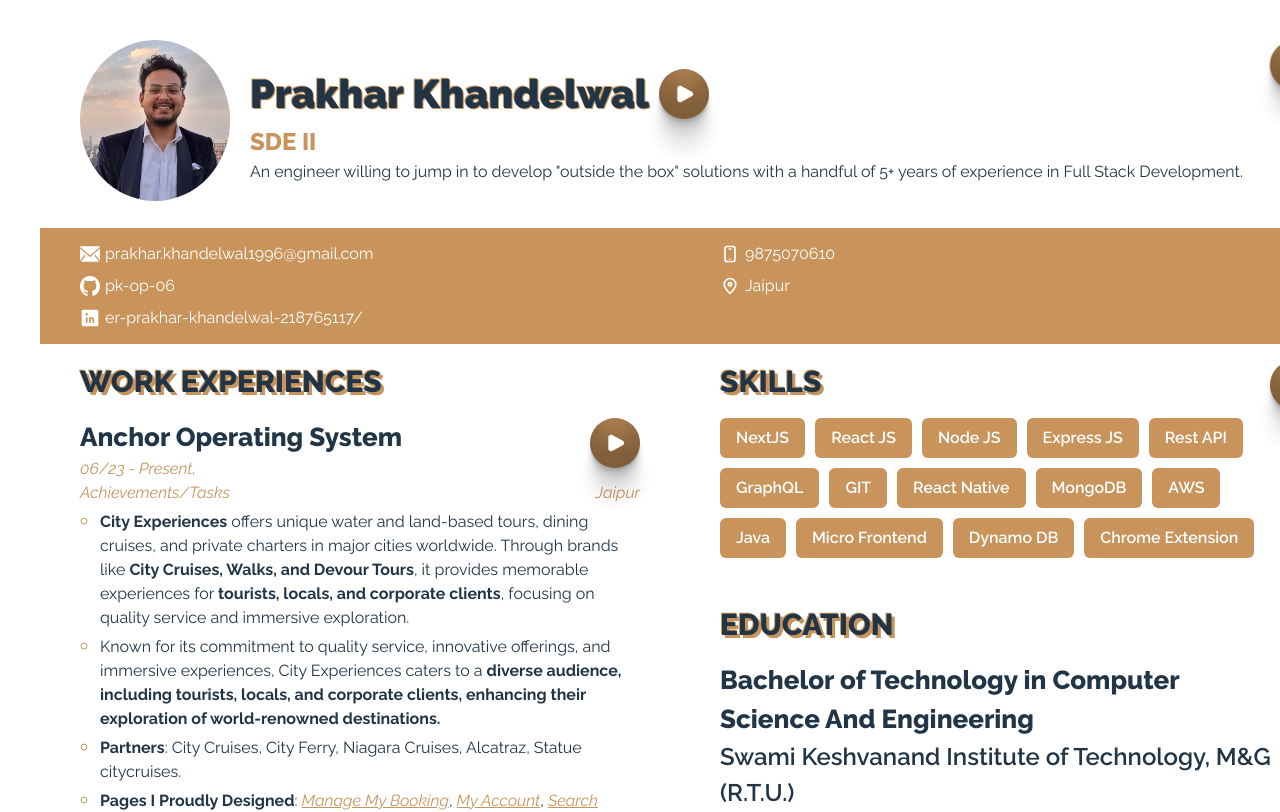
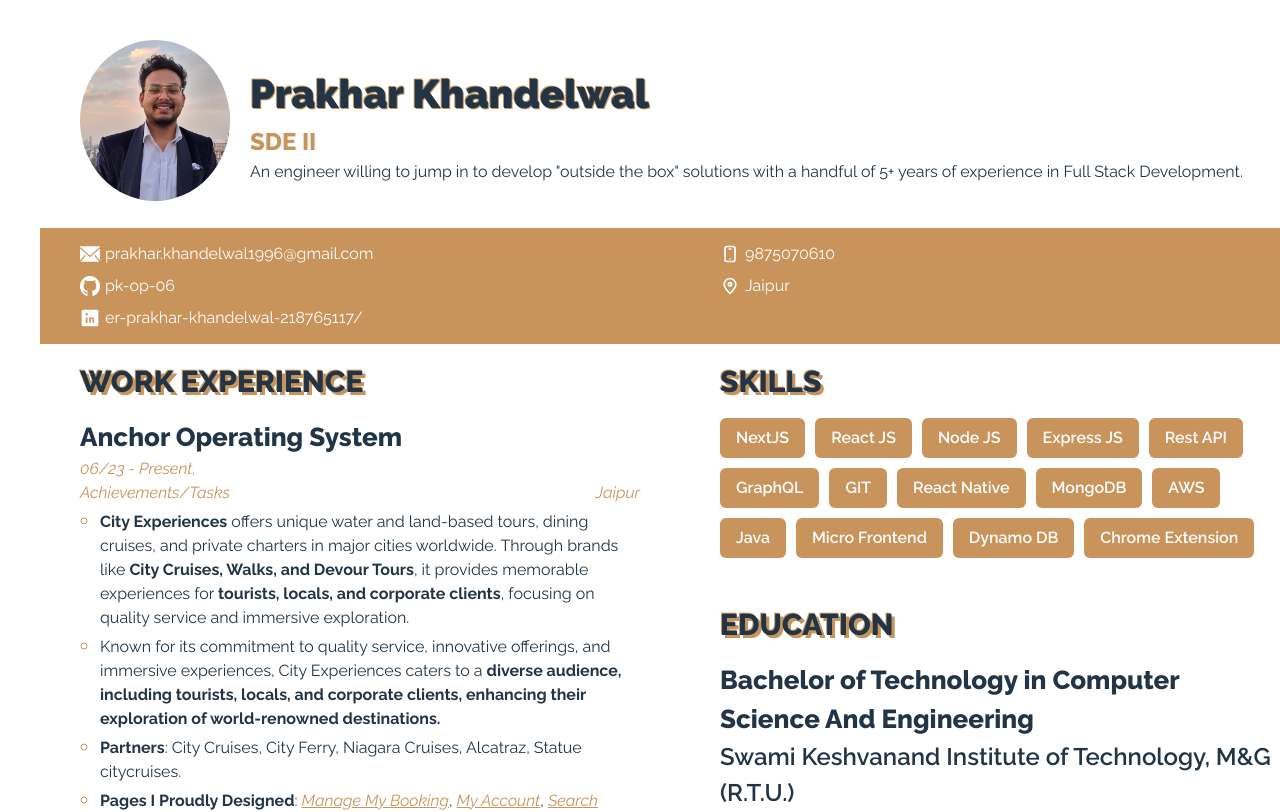
Before and after one commit to pk-op-06/pk-op-06.github.io, a React (Vite) app: page / in a window 1280 px wide. Shown: the top 812 px of the page. Built offline with nearby package versions, Linux system fonts and the light colour scheme.

Commit message:
Removed Playback

```diff
--- a/src/App.jsx
+++ b/src/App.jsx
@@ -34,7 +34,7 @@ function App() {
         <About about={data.about} />
         <div className='inner-sec flex'>
           <div className='left'>
-            <Description title={'work experiences'} data={data.projects} />
+            <Description title={'work experience'} data={data.projects} />
           </div>
           <div className='right'>
             <Badges title={'skills'} data={data.skills} audio={skills} />
--- a/src/components/Description/index.jsx
+++ b/src/components/Description/index.jsx
@@ -2,7 +2,7 @@ import PropTypes from 'prop-types';
 import Playback from '../../common/Playback';
 
 const Description = ({ data, title, id, audio }) => {
-  const isProjects = title === 'work experiences';
+  const isProjects = title === 'work experience';
 
   return (
     <div id={title} className={`description${!isProjects ? ' _sec': ''}`}>
--- a/src/index.css
+++ b/src/index.css
@@ -24,6 +24,11 @@ h1 {
   }
 }
 
+/* to print */
+.playback {
+  display: none;
+}
+
 @media print {
   @page { margin: 20px 0; size: A4 portrait; max-height:99%; max-width:95%}
   body {
@@ -41,4 +46,8 @@ h1 {
   .playback {
     display: none;
   }
+
+  .right {
+    text-align: left;
+  }
 }
```
